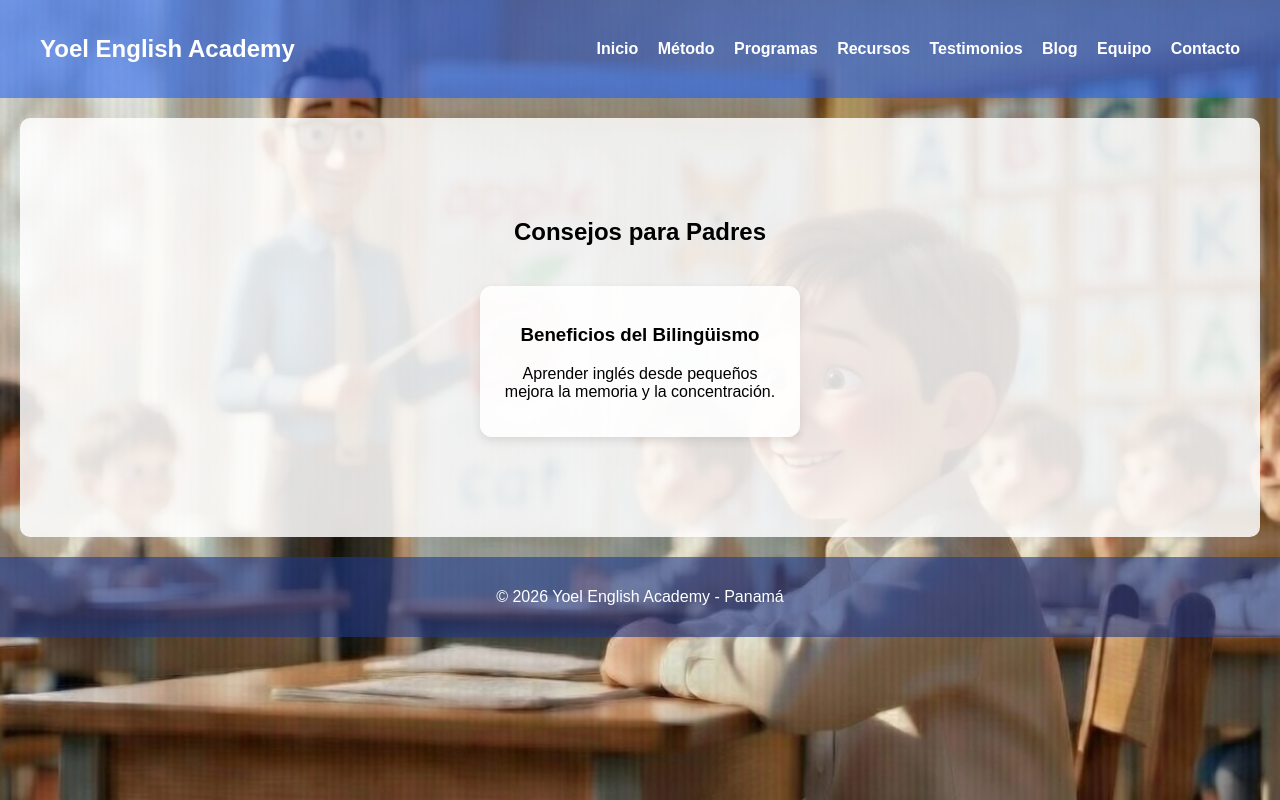
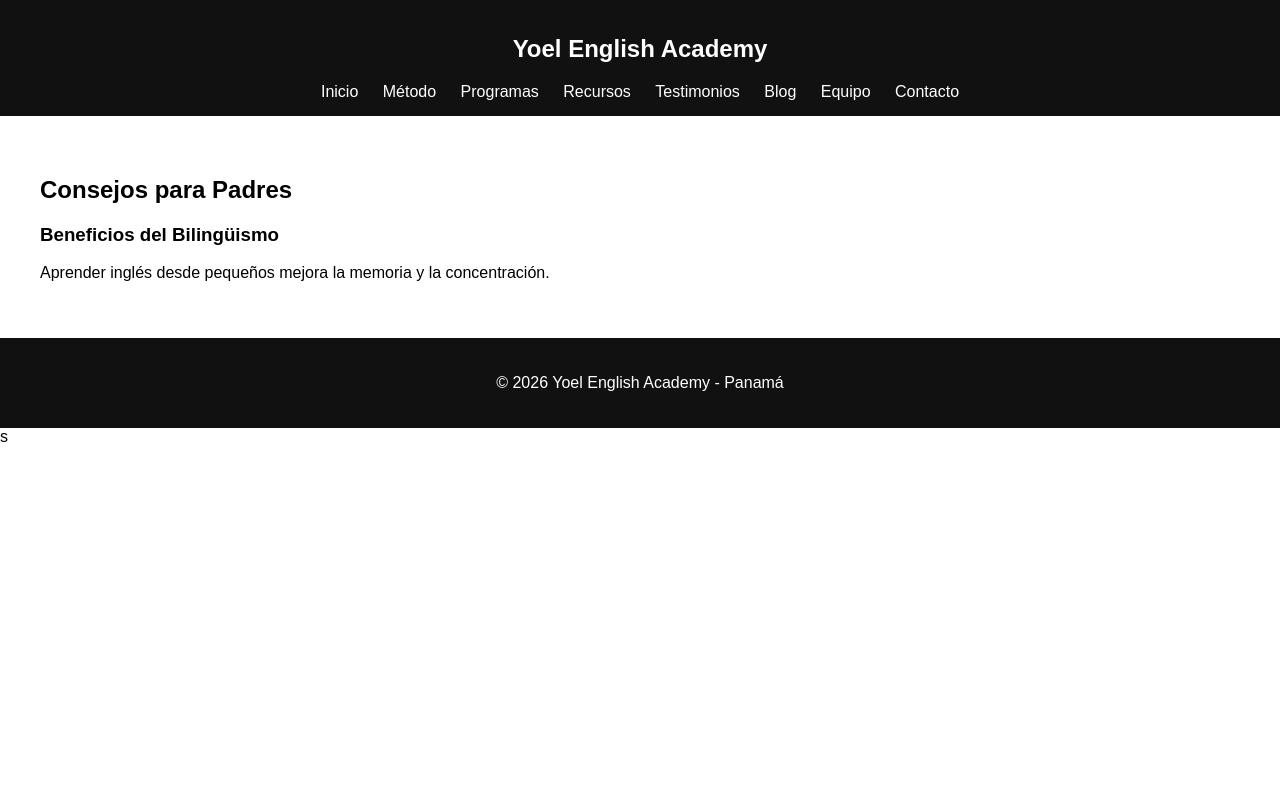
Before and after one commit to palaciojoel395-coder/ingles_web, a Flask app: template templates/blog.html in a window 1280 px wide. Run offline with Flask 3, Linux system fonts and the light colour scheme; the template is opened without the code that fills it, so the values that code supplies are empty.

Commit message:
version completa funcional

```diff
--- a/static/style.css
+++ b/static/style.css
@@ -1,46 +1,42 @@
-/* BODY: fondo de página */
-body {
+ body {
     margin: 0;
-    padding: 0;
     font-family: Arial, sans-serif;
-    background-image: url("imagenes/image.jpg");
-    background-size: cover;
-    background-position: center;
-    background-repeat: no-repeat;
-    background-attachment: fixed;
- }
-
+}
 
 header {
-    background-color: rgba(37, 99, 235, 0.6);
+    background: #111;
     color: white;
-    padding: 15px 40px;
-    display: flex;
-    justify-content: space-between;
-    align-items: center;
+    padding: 15px;
+    text-align: center;
 }
 
-/* NAV */
 nav a {
     color: white;
-    margin-left: 15px;
+    margin: 0 10px;
     text-decoration: none;
-    font-weight: bold;
 }
 
 nav a:hover {
-    text-decoration: underline;
+    color: #00c6ff;
 }
 
-/* HERO / Sección principal */
-.hero {
+.container {
+    padding: 40px;
+}
+
+footer {
     text-align: center;
-    padding: 80px 20px;
-    background: rgba(59, 130, 246, 0.6); /* Semi-transparente azul, para que se vea la imagen */
+    padding: 20px;
+    background: #111;
     color: white;
 }
 
-/* BOTONES */
+/* Hero */
+.hero {
+    text-align: center;
+    padding: 50px 20px;
+}
+
 .btn-pronunciation {
     display: inline-block;
     margin-top: 20px;
@@ -49,69 +45,39 @@ nav a:hover {
     color: white;
     text-decoration: none;
     border-radius: 10px;
-    transition: 0.3s;
 }
 
 .btn-pronunciation:hover {
     background: #0072ff;
 }
 
-.btn {
-    display: inline-block;
-    padding: 12px 25px;
-    background-color: white;
-    color: #2563eb;
-    text-decoration: none;
-    font-weight: bold;
-    border-radius: 8px;
-    margin-top: 20px;
+/* Pronunciación */
+.pronunciation-wrapper {
+    margin-top: 50px;
+    padding: 40px;
+    border-radius: 20px;
+    background: linear-gradient(-45deg, #0f2027, #203a43, #2c5364, #1c1c1c);
+    background-size: 400% 400%;
+    animation: gradientMove 12s ease infinite;
+    color: white;
 }
 
-/* SECCIONES */
-.section {
-    padding: 60px 20px;
-    text-align: center;
+@keyframes gradientMove {
+    0% {background-position: 0% 50%;}
+    50% {background-position: 100% 50%;}
+    100% {background-position: 0% 50%;}
 }
 
-/* TARJETAS */
-.card {
-    background: rgba(255, 255, 255, 0.9); /* Fondo semi-transparente para que la imagen se vea detrás */
-    width: 280px;
-    margin: 20px;
-    padding: 20px;
-    border-radius: 12px;
-    box-shadow: 0 4px 10px rgba(0,0,0,0.1);
-    display: inline-block;
+.pronunciation-card {
+    margin-top: 30px;
+    padding: 30px;
+    border-radius: 15px;
+    background: rgba(255,255,255,0.08);
 }
 
-/* FOOTER */
-footer {
-    background-color: rgba(30, 58, 138, 0.6); /* Semi-transparente azul */
-    color: white;
-    text-align: center;
-    padding: 15px;
+.word {
+    display: flex;
+    justify-content: space-between;
+    padding: 8px;
+    border-bottom: 1px solid rgba(255,255,255,0.2);
 }
-
-/* FORMULARIOS */
-form input, form textarea {
-    width: 80%;
-    padding: 10px;
-    margin: 10px 0;
-}
-
-form button {
-    padding: 10px 20px;
-    background-color: #2563eb;
-    color: white;
-    border: none;
-    border-radius: 5px;
-}
-
-/* CONTENEDOR GENERAL */
-.container {
-    background-color: rgba(255, 255, 255, 0.85); /* Semi-transparente para que se vea un poco la imagen */
-    max-width: 1200px;
-    margin: 20px auto;
-    padding: 20px;
-    border-radius: 10px;
-}
--- a/templates/base.html
+++ b/templates/base.html
@@ -35,4 +35,4 @@
 </footer>
 
 </body>
-</html>
+</html>s
```
